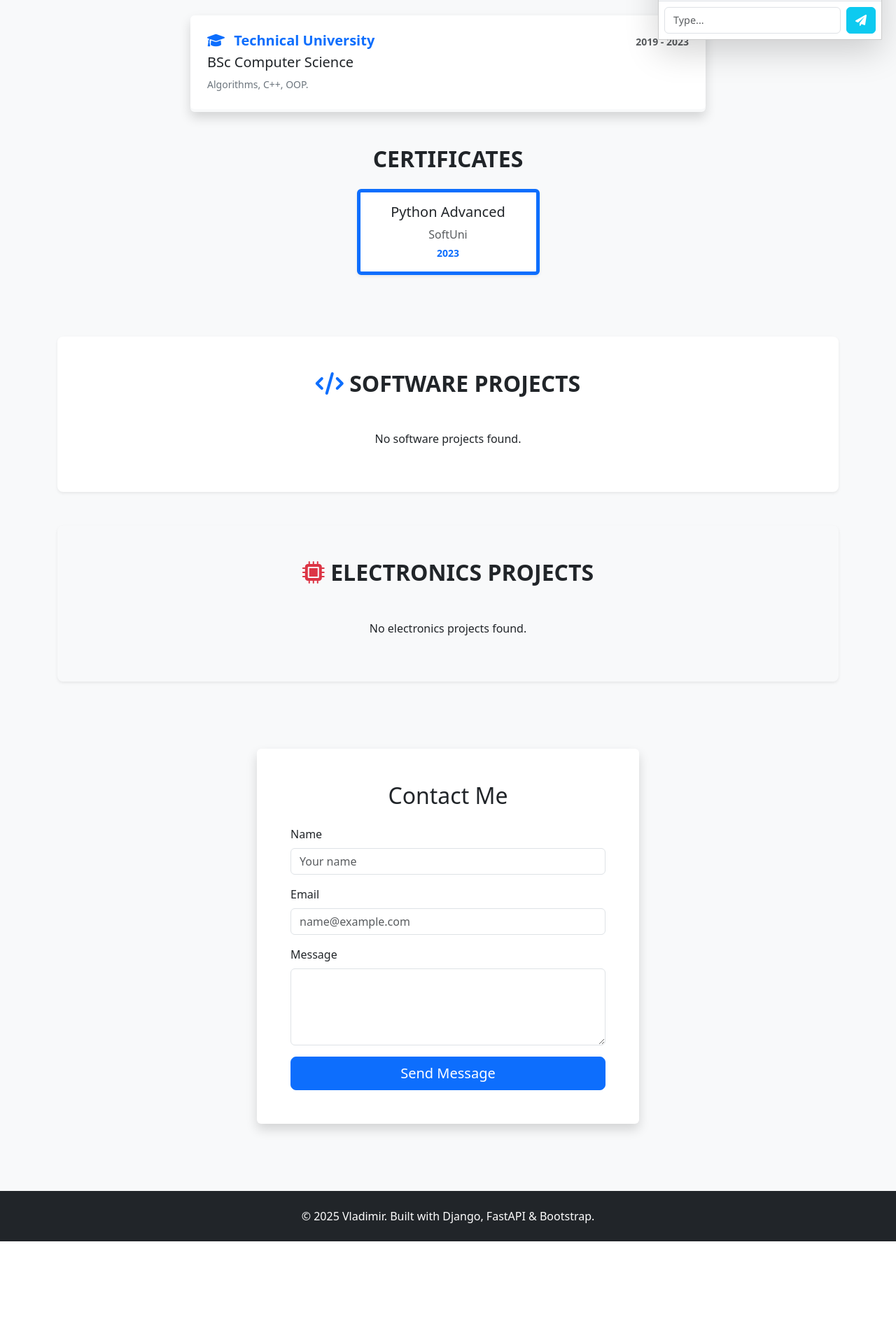
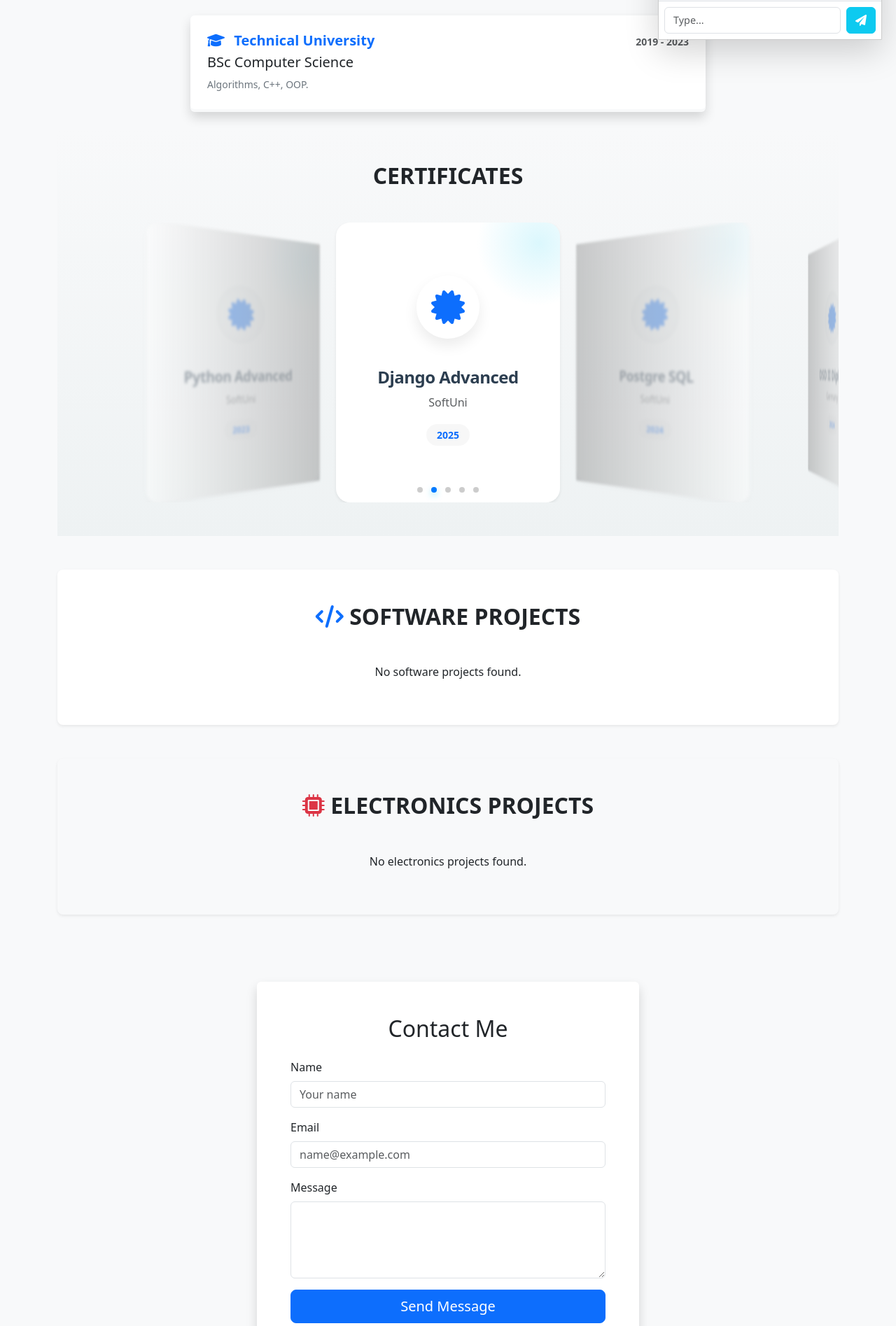
Before and after one commit to Veselin15/Web_Portfolio, a Django app: page / in a window 1280 px wide. Shown: the part 723-2618 px from the top of the page at 70% size. Before the commit the page ends 2497 px from the top, so only its background shows below. Run offline with Django 5.2, Linux system fonts and the light colour scheme; data that the repository does not hold is empty; parts of the project's set-up code (start-up, migrations or seed data) failed here and were passed over.

Commit message:
swiper for certificates, email sending fixed

```diff
--- a/portfolio/views.py
+++ b/portfolio/views.py
@@ -60,6 +60,30 @@ def home(request):
             'year': '2023',
             'color': 'primary'
         },
+        {
+            'title': 'Django Advanced',
+            'issuer': 'SoftUni',
+            'year': '2025',
+            'color': 'primary'
+        },
+        {
+            'title': 'Postgre SQL',
+            'issuer': 'SoftUni',
+            'year': '2024',
+            'color': 'primary'
+        },
+        {
+            'title': 'DSD II Diplom',
+            'issuer': 'Germany',
+            'year': '2024',
+            'color': 'primary'
+        },
+        {
+            'title': 'Python Fundamentals',
+            'issuer': 'SoftUni',
+            'year': '2023',
+            'color': 'primary'
+        }
         # ... other items ...
     ]
 
--- a/static/portfolio/css/style.css
+++ b/static/portfolio/css/style.css
@@ -1,4 +1,5 @@
 @import "chat_bot.css";
+@import "swiper.css";
 
 body {
     background-color: #f8f9fa; /* Light grey background */
--- /dev/null
+++ b/static/portfolio/js/swiper_setup.js
@@ -0,0 +1,25 @@
+document.addEventListener('DOMContentLoaded', function () {
+        var swiper = new Swiper(".certificate-swiper", {
+            effect: "coverflow",
+            grabCursor: true,
+            centeredSlides: true,
+            slidesPerView: "auto",
+            initialSlide: 1,
+            coverflowEffect: {
+                rotate: 50,
+                stretch: 0,
+                depth: 100,
+                modifier: 1,
+                slideShadows: true,
+            },
+            pagination: {
+                el: ".swiper-pagination",
+                clickable: true,
+            },
+
+            autoplay: {
+                delay: 2500,
+                disableOnInteraction: false,
+            },
+        });
+    });
--- a/templates/common/base.html
+++ b/templates/common/base.html
@@ -9,6 +9,7 @@
     <link href="https://cdn.jsdelivr.net/npm/bootstrap@5.3.0/dist/css/bootstrap.min.css" rel="stylesheet">
     <link rel="stylesheet" href="https://cdnjs.cloudflare.com/ajax/libs/font-awesome/6.0.0/css/all.min.css">
     <link rel="stylesheet" href="{% static 'portfolio/css/style.css' %}">
+    <link rel="stylesheet" href="https://cdn.jsdelivr.net/npm/swiper@11/swiper-bundle.min.css"/>
 </head>
 <body class="bg-light">
 
@@ -40,8 +41,12 @@
 <footer class="bg-dark text-white text-center py-4 mt-5">
     <p class="mb-0">&copy; 2025 Vladimir. Built with Django, FastAPI & Bootstrap.</p>
 </footer>
-
+<script src="https://cdn.jsdelivr.net/npm/swiper@11/swiper-bundle.min.js"></script>
 <script src="https://cdn.jsdelivr.net/npm/bootstrap@5.3.0/dist/js/bootstrap.bundle.min.js"></script>
 <script src="{% static 'portfolio/js/chat_bot.js' %}"></script>
+
+{% block extra_scripts %}
+    <script src="{% static 'portfolio/js/swiper_setup.js' %}"></script>
+{% endblock %}
 </body>
 </html>
--- a/templates/portfolio/index.html
+++ b/templates/portfolio/index.html
@@ -54,20 +54,28 @@
     </section>
 
 
-    <section id="certificates" class="py-4">
-        <h2 class="text-center mb-4 fw-bold text-uppercase">Certificates</h2>
-        <div class="row justify-content-center text-center">
-            {% for cert in certificates %}
-                <div class="col-md-3 mb-3">
+<section id="certificates" class="py-5 overflow-hidden">
+        <h2 class="text-center mb-5 fw-bold text-uppercase">Certificates</h2>
+
+        <div class="swiper certificate-swiper">
+            <div class="swiper-wrapper">
+                {% for cert in certificates %}
+                <div class="swiper-slide">
                     <div class="card shadow-sm border-start border-5 border-{{ cert.color }} h-100">
-                        <div class="card-body d-flex flex-column justify-content-center">
-                            <h5 class="card-title">{{ cert.title }}</h5>
+                        <div class="card-body d-flex flex-column justify-content-center text-center p-4">
+                            <div class="mb-3">
+                                <i class="fas fa-certificate fa-3x text-{{ cert.color }}"></i>
+                            </div>
+                            <h5 class="card-title fw-bold">{{ cert.title }}</h5>
                             <p class="card-text text-muted mb-1">{{ cert.issuer }}</p>
                             <small class="text-{{ cert.color }} fw-bold">{{ cert.year }}</small>
                         </div>
                     </div>
                 </div>
-            {% endfor %}
+                {% endfor %}
+            </div>
+
+            <div class="swiper-pagination"></div>
         </div>
     </section>
 
```
Also changed, not shown: static/portfolio/css/swiper.css (added), 1 other file.
